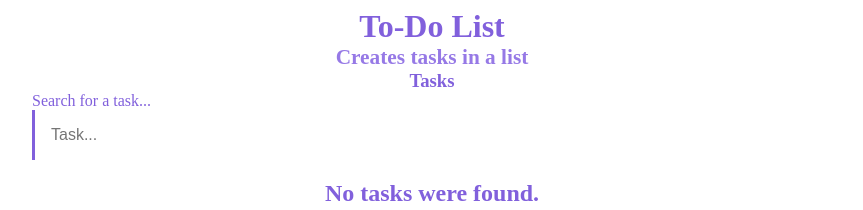
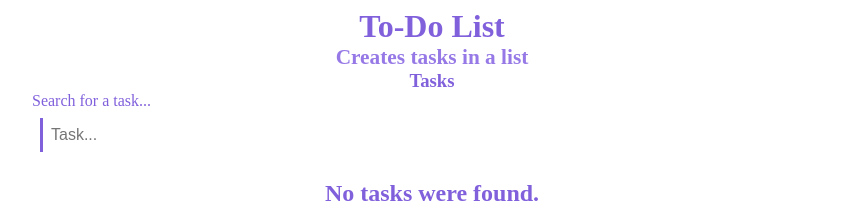
Before and after one commit to jofaval/react-todo-list, a React (Create React App) app: page / in a window 1280 px wide. Shown: the top 210 px of the page, without its empty margins (208-1071 px from the left). Built offline with nearby package versions, Linux system fonts and the light colour scheme.

Commit message:
Change the border styling

```diff
--- a/src/components/SearchTasks/SearchTasks.tsx
+++ b/src/components/SearchTasks/SearchTasks.tsx
@@ -14,7 +14,8 @@ const SearchInput = styled.input`
     border: none;
     outline: none;
     color: ${props => props.theme.mainColor};
-    padding: 1rem;
+    padding: .5rem;
+    margin: .5rem;
     border-left 3px solid ${props => props.theme.mainColor};
     font-size: 1rem;
 `
```
